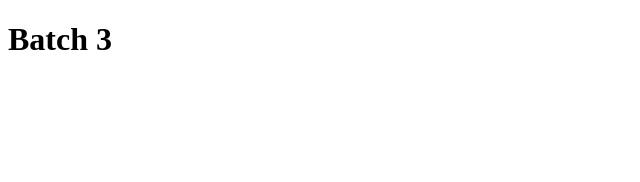
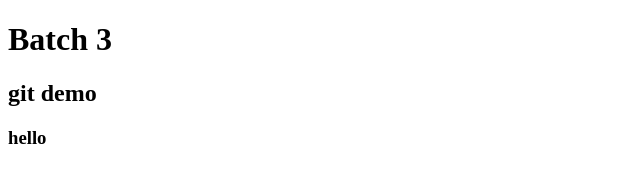
Before and after one commit to ShwetaG307/Batch3-Demo, a plain HTML site: page index.html in a window 1280 px wide. Shown: the whole page, without its empty margins (0-640 px from the left). Drawn offline with Linux system fonts and the light colour scheme.

Commit message:
modified html file with more feature

```diff
--- a/index.html
+++ b/index.html
@@ -7,5 +7,7 @@
 </head>
 <body>
     <h1>Batch 3</h1>
+    <h2> git demo </h2>
+    <h3> hello</h3>
 </body>
 </html>
```
